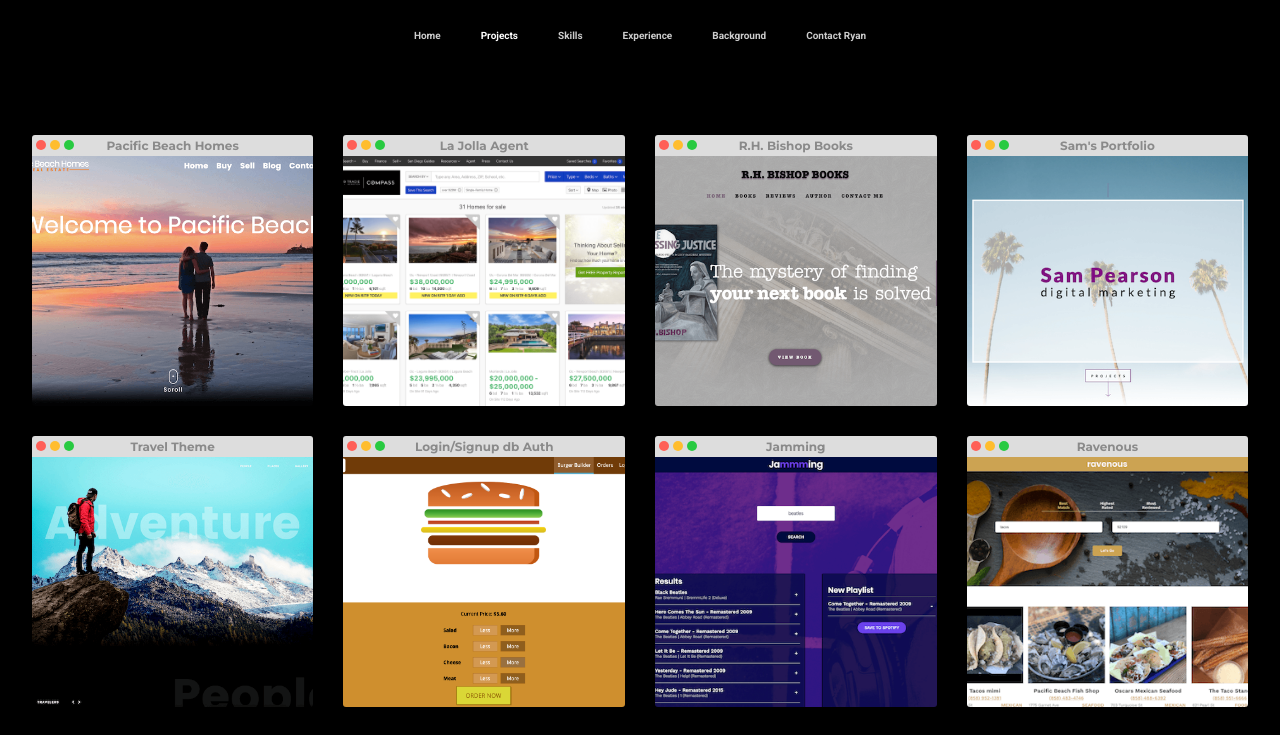
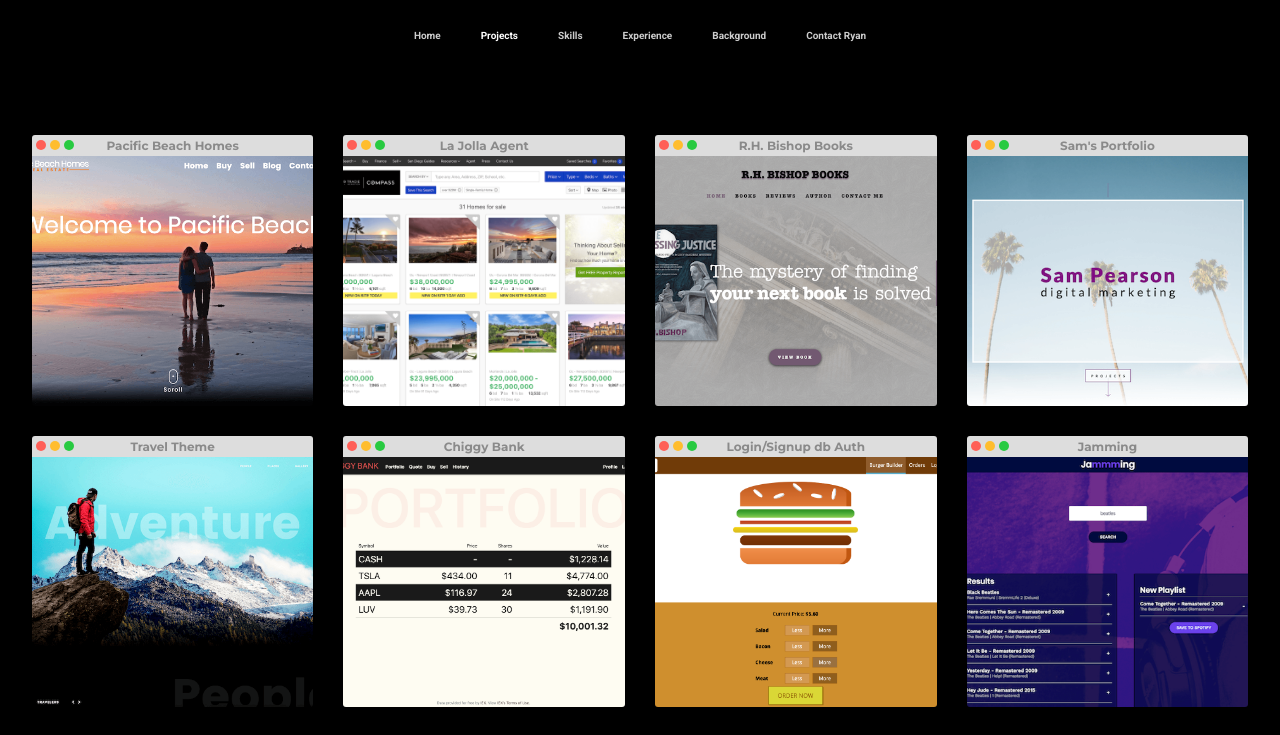
Before and after one commit to RyanPinPB/portfolio, a React (Create React App) app: page /projects in a window 1280 px wide. Shown: the top 735 px of the page. Built offline with nearby package versions, Linux system fonts and the light colour scheme; a web font is replaced by a local one.

Commit message:
added chiggy bank

```diff
--- a/src/components/Projects/Projects.js
+++ b/src/components/Projects/Projects.js
@@ -178,6 +178,37 @@ const Projects = (props) => {
           <div className='browser-button-close'></div>
           <div className='browser-button-minimize'></div>
           <div className='browser-button-expand'></div>
+          <div className='windowTitle'>Chiggy Bank</div>
+        </animated.div>
+        <animated.div style={fadeIn} className='preview chiggybank'>
+          <div className='projectContent chiggyContent'>
+            <ul className='projectSkills'>
+              <li>Python</li>
+              <li>Flask</li>
+              <li>Postgres</li>
+              <li>SQLAlchemy</li>
+              <li>CSS</li>
+              <li>Javascript</li>
+              <li>User Authentication</li>
+              <li>Session</li>
+            </ul>
+            <a
+              className='viewProject'
+              href='https://chiggybank.herokuapp.com/'
+              target='_blank'
+              rel='noopener noreferrer'
+            >
+              View Project
+            </a>
+          </div>
+        </animated.div>
+      </div>
+
+      <div className='projectContainer'>
+        <animated.div style={slideUp} className='windowHeader'>
+          <div className='browser-button-close'></div>
+          <div className='browser-button-minimize'></div>
+          <div className='browser-button-expand'></div>
           <div className='windowTitle'>Login/Signup db Auth</div>
         </animated.div>
         <animated.div style={fadeIn} className='preview burger'>
--- a/src/components/Projects/Projects.scss
+++ b/src/components/Projects/Projects.scss
@@ -180,6 +180,10 @@
   background-image: url('../../assets/images/projects/bishop.png');
 }
 
+.chiggybank {
+  background-image: url('../../assets/images/projects/chiggybank.png');
+}
+
 .burger {
   background-image: url('../../assets/images/projects/burger.png');
 }
--- a/src/components/Skills/Skills.js
+++ b/src/components/Skills/Skills.js
@@ -82,8 +82,11 @@ const Skills = (props) => {
           <li>Node</li>
           <li>Python</li>
           <li>Flask</li>
+          <li>Django</li>
+          <li>PostgreSQL</li>
+          <li>SQLAlchemy</li>
+          <li>SQL</li>
           <li>Firebase</li>
-          <li>SQL</li>
           <li>C#</li>
           <li>Mocha</li>
           <li>Chai</li>
```
Also changed, not shown: src/assets/images/projects/chiggybank.png (added).
